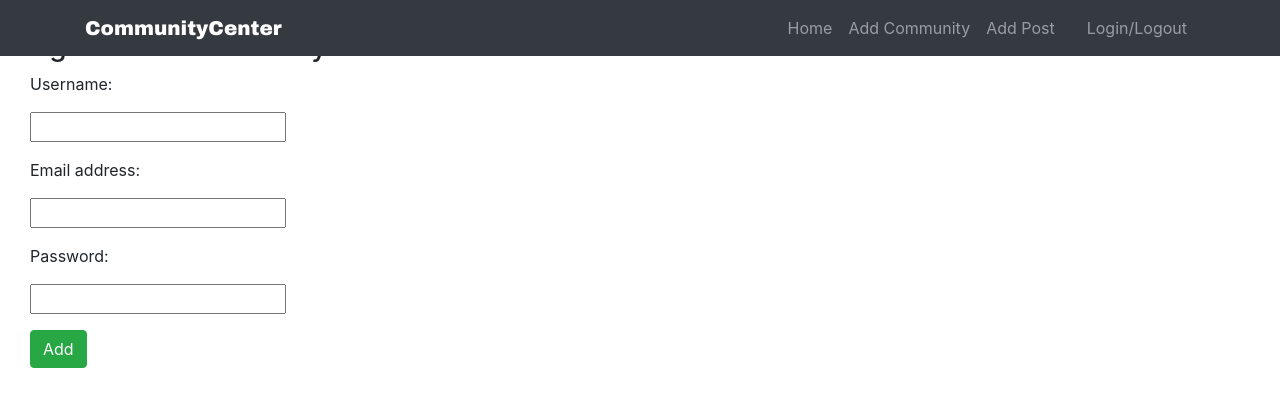
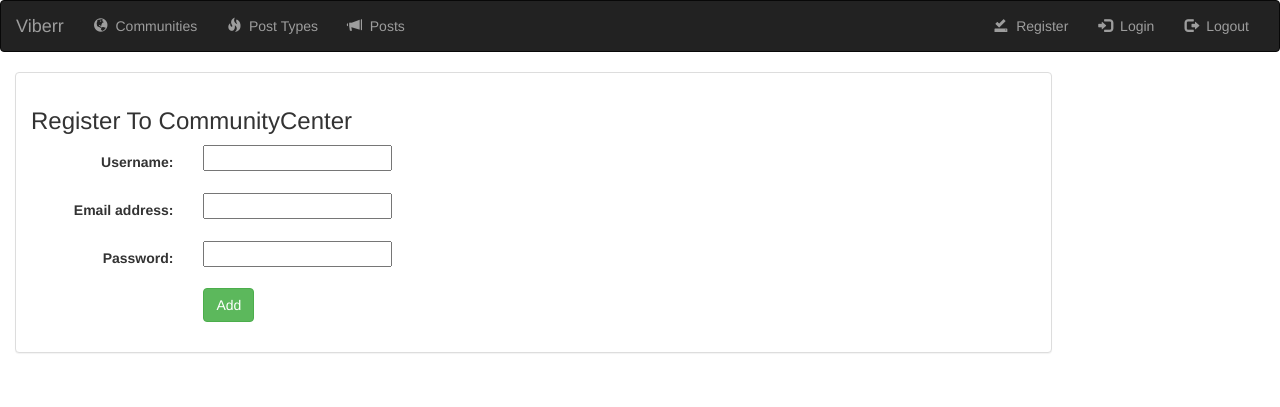
Before and after one commit to eermis1/SWE573, a Django app: page /register/ in a window 1280 px wide. Shown: the top 407 px of the page. Run offline with Django 3.2, Linux system fonts and the light colour scheme; some libraries are stand-ins or nearby versions.

Commit message:
Fix The NavBar Overlap Issue #45

```diff
--- a/communityc/community/static/style.css
+++ b/communityc/community/static/style.css
@@ -1,16 +1,28 @@
 body {
-    background-color: white;
-  }
+  background: white
+}
 
-  .navbar{
-    border-radius: 0;
-  }
+ul.errorlist {
+  padding-left: 0;
+}
 
-  .navbar-brand{
-    font-family: "Arial Black", Gadget, sans-serif;
-  }
+ul.errorlist > li {
+  list-style: none;
+}
 
-  .navbar-default {
-    background-color: #F8F8F8;
-    border-color: #E7E7E7;
+.navbar {
+  border-radius: 0;
 }
+
+.navbar-brand {
+  font-family: 'Satisfy', cursive;
+}
+
+.glyphicon-star {
+  color: #CCCCCC;
+  font-size: 16px;
+}
+
+.glyphicon-star.active {
+  color: #FDB230;
+}
--- a/communityc/community/templates/Overall/base.html
+++ b/communityc/community/templates/Overall/base.html
@@ -1,57 +1,56 @@
 <!DOCTYPE html>
 <html lang="en">
-{% load static %}
 <head>
     <meta charset="UTF-8">
-    <title>{% block title %}CommunityC Homepage{% endblock %}</title> <!-- Page Title Can Changed Via Block Title Code-->
-    <meta charset="utf-8">
-    <meta name="viewport" content="width=device-width, initial-scale=1, shrink-to-fit=no">
-    <meta name="description" content="">
-    <meta name="author" content="">
-    <!-- Bootstrap core CSS -->
-    <link href="{% static 'vendor/bootstrap/css/bootstrap.min.css' %}" rel="stylesheet">
-    <!-- Custom styles for this template -->
-    <link href="{% static 'css/blog-home.css' %}" rel="stylesheet">
-    <link rel="stylesheet" type="text/css" href="{% static 'style.css' %}"/>
-
+    <title>{% block title %}Build Community{% endblock %}</title>
+    {% load static %}
+    <link rel="shortcut icon" type="image/png" href="{%  static 'favicon.ico' %}"/>
+    <link rel="stylesheet" href="https://maxcdn.bootstrapcdn.com/bootstrap/3.3.6/css/bootstrap.min.css">
+    <link href='https://fonts.googleapis.com/css?family=Satisfy' rel='stylesheet' type='text/css'>
+    <link rel="stylesheet" type="text/css" href="{% static 'music/style.css' %}"/>
+    <script src="https://ajax.googleapis.com/ajax/libs/jquery/1.12.0/jquery.min.js"></script>
+    <script src="http://maxcdn.bootstrapcdn.com/bootstrap/3.3.6/js/bootstrap.min.js"></script>
+    {% comment %} <script src="{% static 'music/js/main.js' %}"></script> {% endcomment %}
 </head>
 
 <body>
+  <nav class="navbar navbar-inverse">
+      <div class="container-fluid">
+          <!-- Header -->
+          <div class="navbar-header">
+              <button type="button" class="navbar-toggle" data-toggle="collapse" data-target="#topNavBar">
+                  <span class="icon-bar"></span>
+                  <span class="icon-bar"></span>
+                  <span class="icon-bar"></span>
+              </button>
+              <a class="navbar-brand" href="{% url 'community:homepage' %}">Viberr</a>
+          </div>
 
-  <!-- Navigation Bar -->
-  <nav class="navbar navbar-expand-lg navbar-dark bg-dark fixed-top">
-    <div class="container">
-      <a class="navbar-brand" href="{% url 'community:homepage'%}">CommunityCenter</a>
-      <button class="navbar-toggler" type="button" data-toggle="collapse" data-target="#navbarResponsive" aria-controls="navbarResponsive" aria-expanded="false" aria-label="Toggle navigation">
-        <span class="navbar-toggler-icon"></span>
-      </button>
-      <div class="collapse navbar-collapse" id="navbarResponsive">
-        <ul class="navbar-nav ml-auto">
-          <li class="nav-item">
-            <a class="nav-link" href="{% url 'community:homepage'%}">Home</a>
+          <!-- Items -->
+          <div class="collapse navbar-collapse" id="topNavBar">
+              <ul class="nav navbar-nav navbar-left">
+                  <li class="Communities"><a href="{% url 'community:homepage' %}"><span class="glyphicon glyphicon-globe" aria-hidden="true"></span>&nbsp; Communities</a>
                   </li>
-          <li class="nav-item">
-            <a class="nav-link" href="{% url 'community:community_create'%}">Add Community</a>
+                  <li class="Post_types"><a href=""><span class="glyphicon glyphicon-fire" aria-hidden="true"></span>&nbsp; Post Types</a>
                   </li>
-          <li class="nav-item">
-            <a class="nav-link" href="#">Add Post</a>
+                  <li class="Posts"><a href=""><span class="glyphicon glyphicon-bullhorn" aria-hidden="true"></span>&nbsp; Posts</a>
                   </li>
-          <li class="nav-item">
-            <a class="nav-link" href="#">{{user.username}}</a>
+              </ul>
+
+              <ul class="nav navbar-nav navbar-right">
+              <li class="Register"><a href="{% url 'community:register' %}"><span class="glyphicon glyphicon-saved" aria-hidden="true"></span>&nbsp; Register</a>
                   </li>
-          <li class="nav-item">
-            <a class="nav-link" href="#">Login/Logout</a>
+                  <li class="Login"><a href="{% url 'community:login' %}"><span class="glyphicon glyphicon-log-in" aria-hidden="true"></span>&nbsp; Login</a>
+                  </li>
+                  <li class="Logout"><a href="{% url "community:logout" %}" ><span class="glyphicon glyphicon-log-out" aria-hidden="true"></span>&nbsp; Logout</a>
                   </li>
               </ul>
           </div>
       </div>
   </nav>
-</body>
 
 {% block body %}
 {% endblock %}
 
-
 </body>
-
 </html>
```
Also changed, not shown: communityc/community/templates/index.html (+32 -4 lines). Lines whose indentation alone changed are shown as unchanged.
